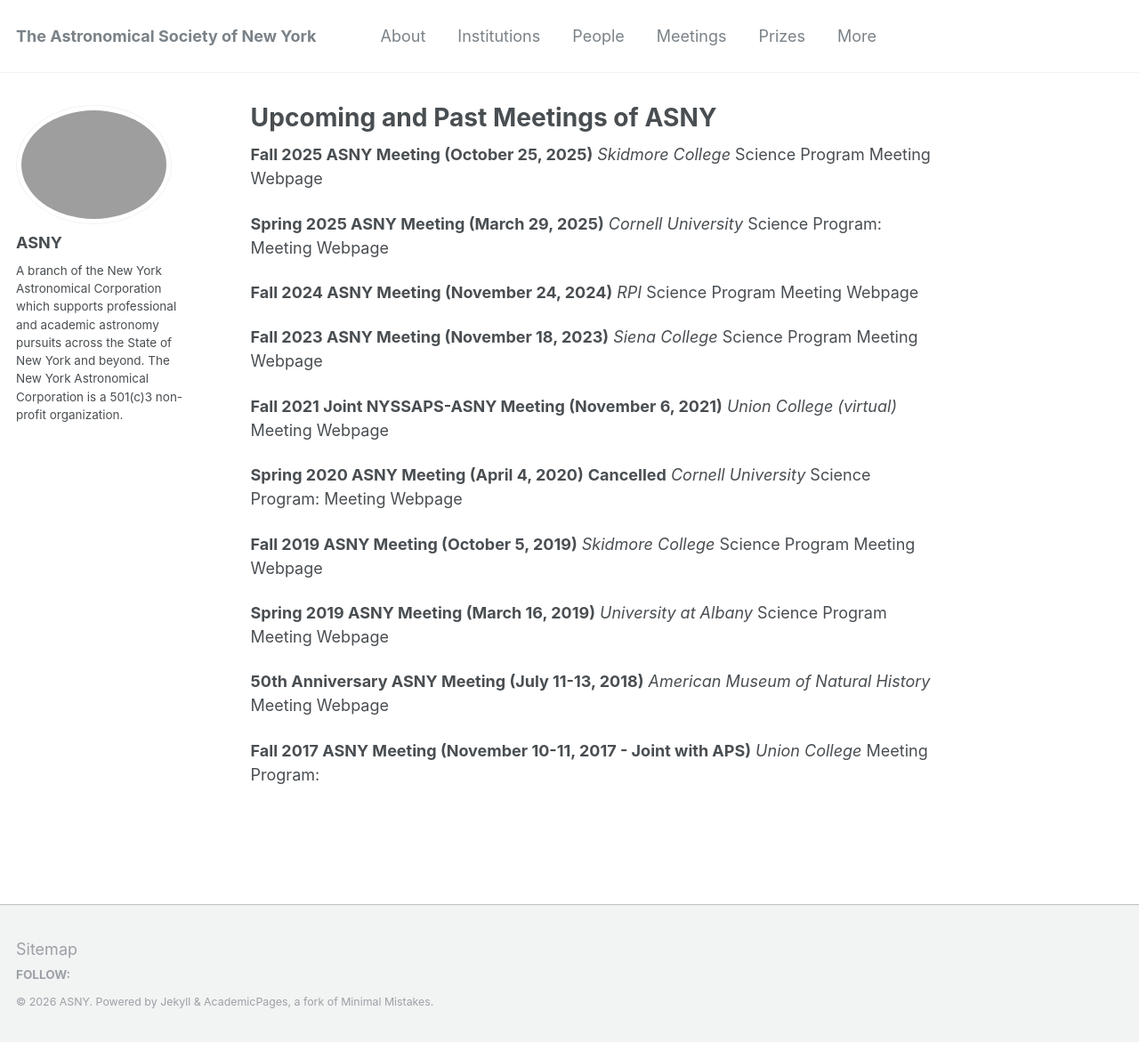
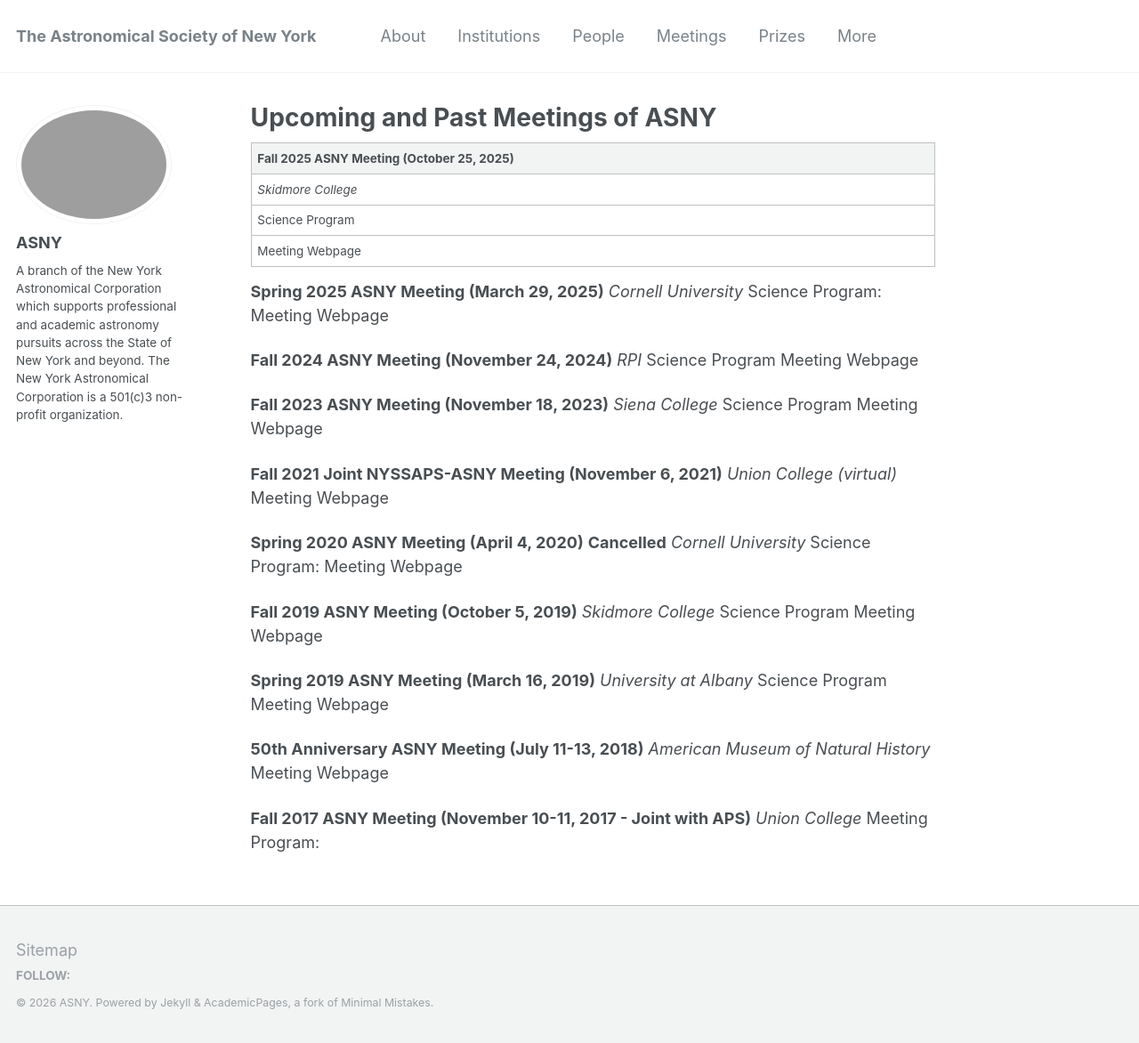
Before and after one commit to AstroNewYork/AstroNewYork.github.io, a Jekyll site: the page built from _pages/meetings.md, in a window 1280 px wide and 1172 px high. Shown: the whole window at 89% size. Built offline with Jekyll 4.4.1, drawn with Linux system fonts in a browser that asks for light colours.

```diff
--- a/_pages/meetings.md
+++ b/_pages/meetings.md
@@ -5,10 +5,11 @@ author_profile: true
 
 ---
 
-**Fall 2025 ASNY Meeting (October 25, 2025)**
-*Skidmore College*
-Science Program
-Meeting Webpage
+|**Fall 2025 ASNY Meeting (October 25, 2025)**|
+|---------------------------------------------|
+|*Skidmore College*|
+|Science Program|
+|Meeting Webpage|
 
 **Spring 2025 ASNY Meeting (March 29, 2025)**
 *Cornell University*
```
